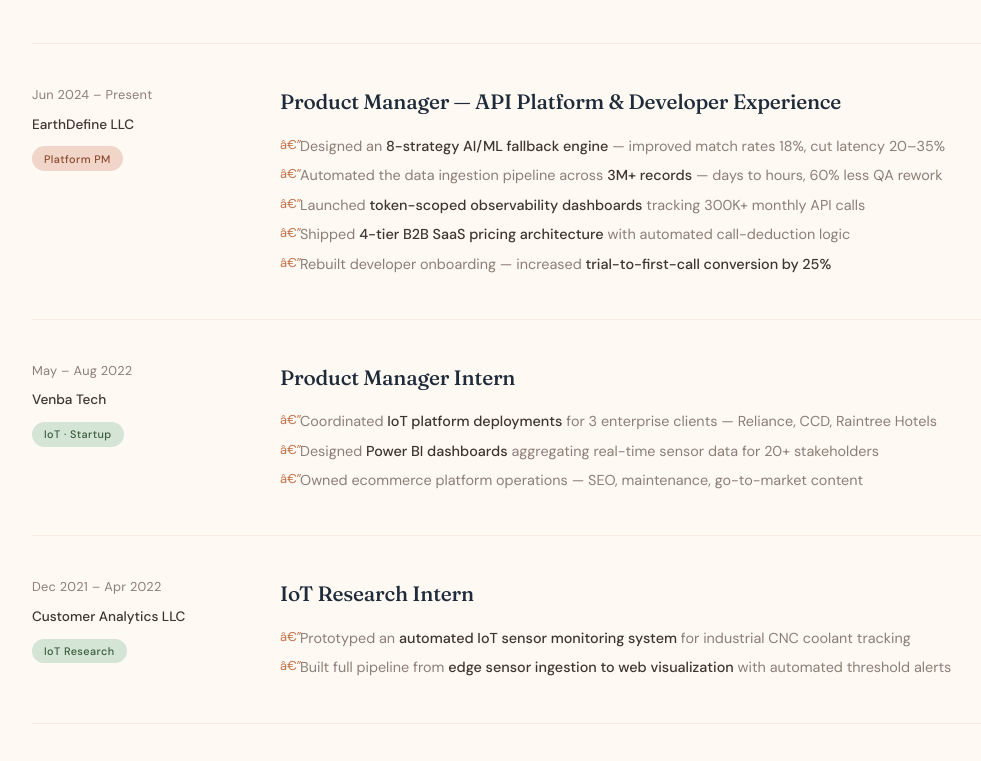
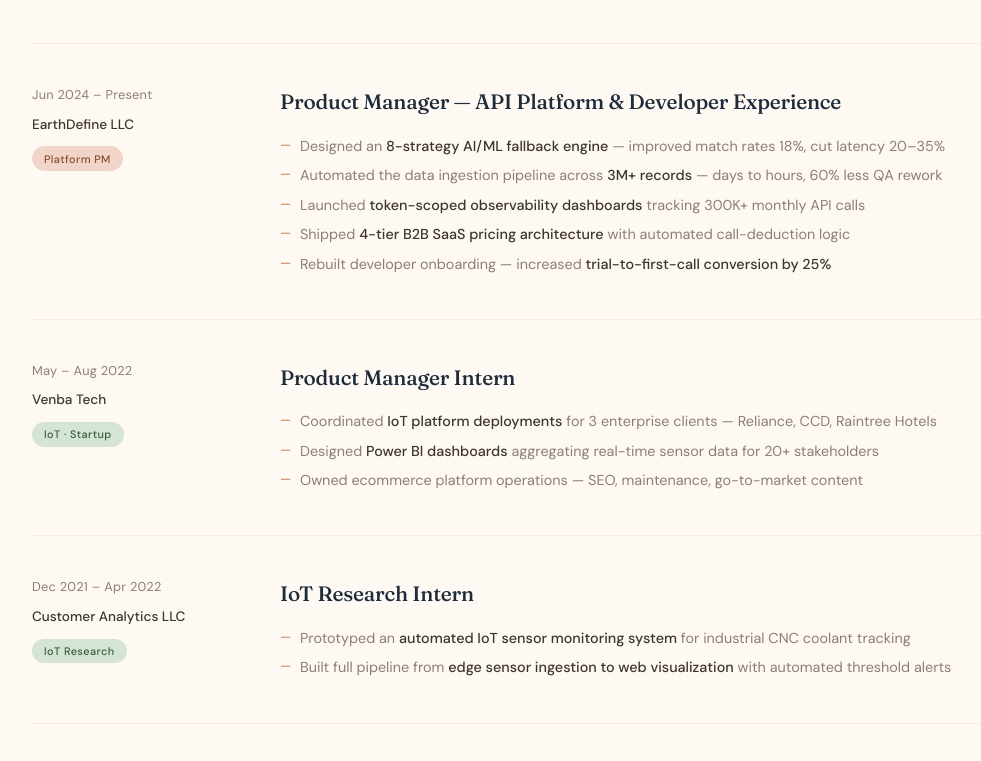
Before and after one commit to MeghaBhasker/megha-portfolio, a website built with Vite: page index.html in a window 1280 px wide. Shown: the part 1042-1803 px from the top of the page, without its empty margins (32-1013 px from the left). Built offline with nearby package versions, Linux system fonts and the light colour scheme.

Commit message:
fix bullets and add resume

```diff
--- a/style.css
+++ b/style.css
@@ -249,7 +249,7 @@ section { padding: 6rem 4rem; }
   position: relative; line-height: 1.6;
 }
 .exp-bullets li::before {
-  content: 'â€”'; position: absolute; left: 0;
+  content: '\2014'; position: absolute; left: 0;
   color: var(--clay); font-size: 0.8rem;
 }
 .exp-bullets li strong { color: var(--charcoal); font-weight: 500; }
```
Also changed, not shown: 1 other file.
